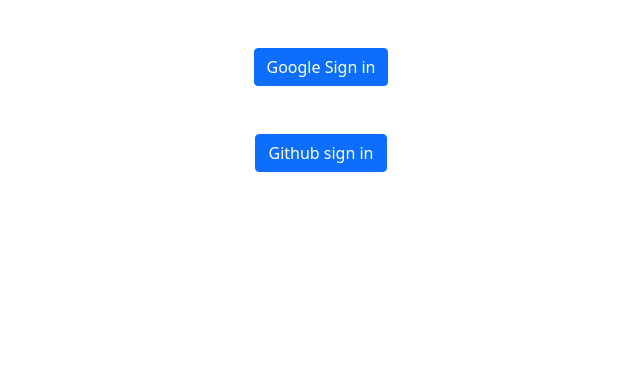
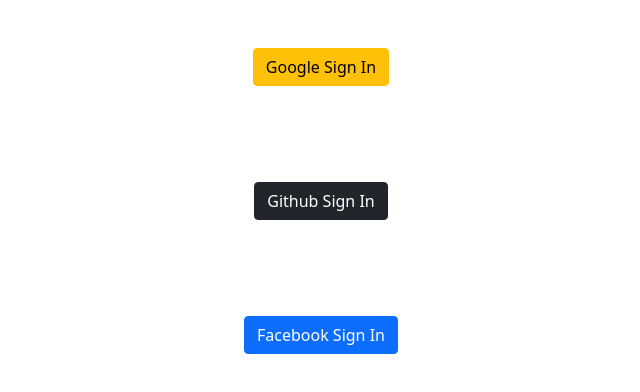
Before and after one commit to JunayedA/simple-firebase-authtication, a React (Create React App) app: page / in a window 1280 px wide. Shown: the top 392 px of the page, without its empty margins (319-959 px from the left). Built offline with nearby package versions, Linux system fonts and the light colour scheme.

Commit message:
facebook login

```diff
--- a/src/App.js
+++ b/src/App.js
@@ -1,4 +1,4 @@
-import { signInWithPopup,getAuth,GoogleAuthProvider, GithubAuthProvider, signOut} from 'firebase/auth';
+import { signInWithPopup,getAuth,GoogleAuthProvider, GithubAuthProvider, FacebookAuthProvider, signOut} from 'firebase/auth';
 import { useState } from 'react';
 import './App.css';
 import initializeAuthentication from './Firebase/firebase.initialize';
@@ -8,6 +8,7 @@ initializeAuthentication();
 
 const googleProvider = new GoogleAuthProvider();
 const githubProvider = new GithubAuthProvider();
+const facebookProvider = new FacebookAuthProvider();
 
 
 function App() {
@@ -44,6 +45,19 @@ function App() {
     })
   }
 
+  const handleFacebookSignIn = () =>{
+    signInWithPopup(auth, facebookProvider)
+    .then(result=>{
+      const {displayName, photoURL, email} = result.user;
+      const loggedInUser ={
+        name:displayName,
+        email:email,
+        photo:photoURL
+      }
+      setUser(loggedInUser);
+    })
+  }
+
   const handleSignOut = () =>{
     signOut(auth)
     .then(() => {
@@ -55,9 +69,11 @@ function App() {
 
       {!user.name ?
         <div>
-        <Button variant="primary m-5" onClick={handleGoogleSignIn}>Google Sign in</Button>
+        <Button variant="warning m-5" onClick={handleGoogleSignIn}>Google Sign In</Button>
         <br />
-        <Button onClick={hadndleGithubSignIn}>Github sign in</Button>
+        <Button onClick={hadndleGithubSignIn} variant="dark m-5">Github Sign In</Button>
+        <br />
+        <Button onClick={handleFacebookSignIn} variant="primary m-5">Facebook Sign In</Button>
       </div>:
       <div>
         <br />
```
